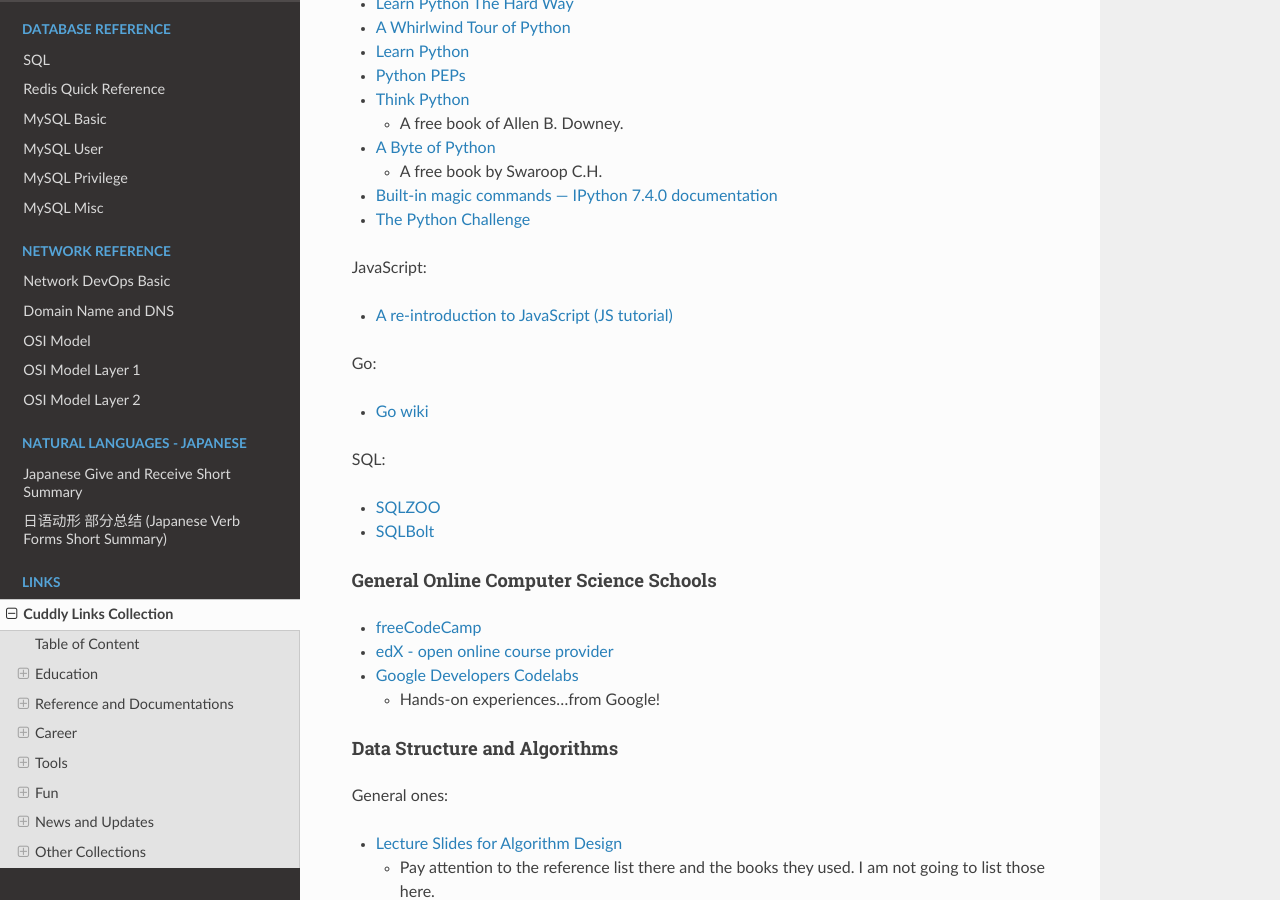
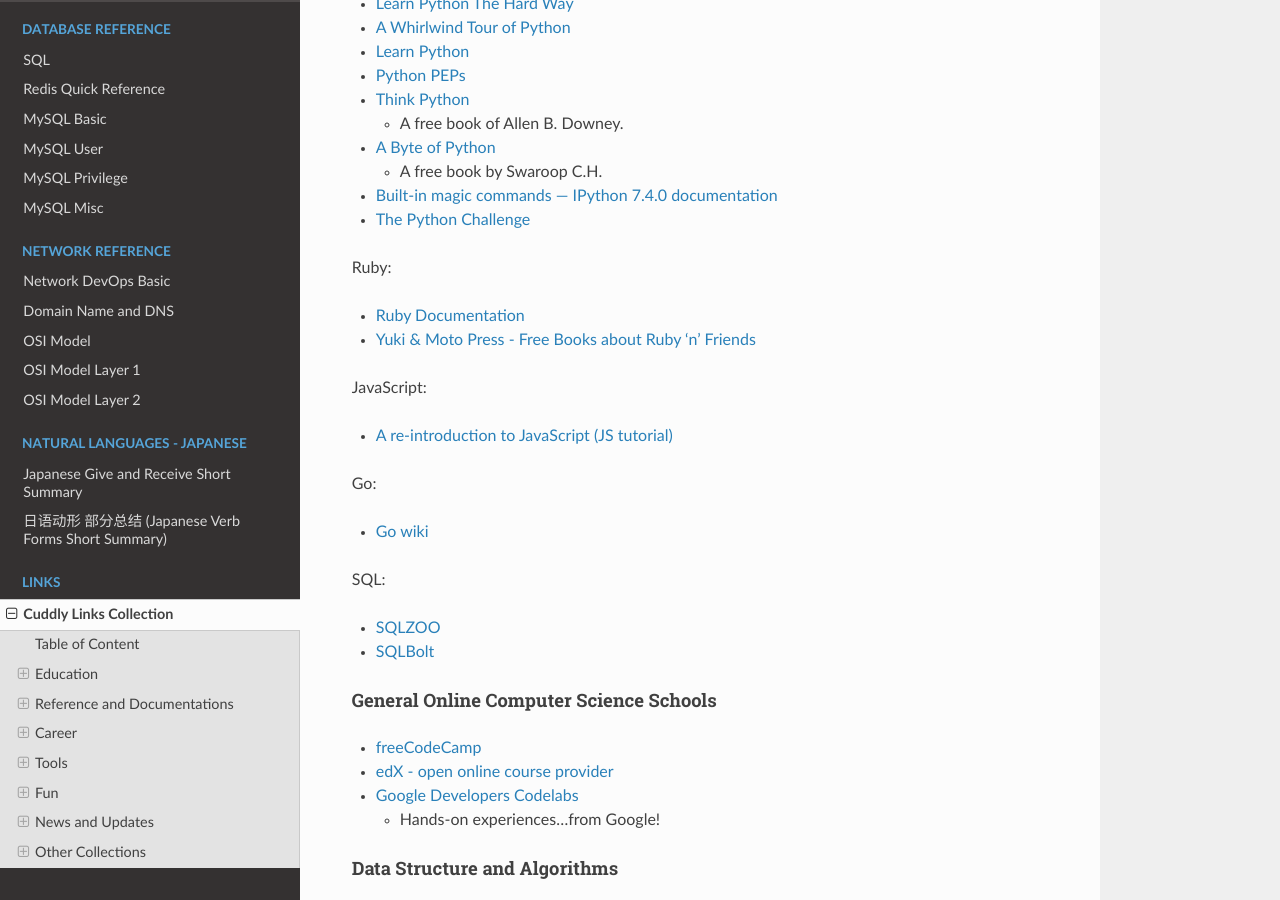
Before and after one commit to snowme34/snowme34.com, a Sphinx documentation site: the page built from docs/source/links/cuddly_links_collection.md, in a window 1280 px wide and 900 px high, scrolled down 3668 px. Built offline with Sphinx 7.4.7 and the Read the Docs theme 2.0.0, drawn with Linux system fonts in a browser that asks for light colours.

Commit message:
docs: links: add ruby links

```diff
--- a/cspell_dict_bash.txt
+++ b/cspell_dict_bash.txt
@@ -584,3 +584,6 @@
 DUMPFILE
 
 vmstat
+
+yuki
+moto
--- a/docs/source/links/cuddly_links_collection.md
+++ b/docs/source/links/cuddly_links_collection.md
@@ -30,81 +30,81 @@
 
 ## Table of Content
 
-- [Cuddly Links Collection](#cuddly-links-collection)
-  - [Table of Content](#table-of-content)
-  - [Education](#education)
-    - [Math](#math)
-      - [Calculus](#calculus)
-    - [Computer Science](#computer-science)
-      - [Intro to CS](#intro-to-cs)
-      - [Programming Languages](#programming-languages)
-      - [General Online Computer Science Schools](#general-online-computer-science-schools)
-      - [Data Structure and Algorithms](#data-structure-and-algorithms)
-      - [Competitive Programming](#competitive-programming)
-      - [Just Want to Practice Programming](#just-want-to-practice-programming)
-      - [Computer Science Miscellaneous](#computer-science-miscellaneous)
-    - [Data Science](#data-science)
-      - [Online Data Science Courses](#online-data-science-courses)
-      - [Machine Learning](#machine-learning)
-    - [Human Languages](#human-languages)
-      - [Japanese Language](#japanese-language)
-    - [Literature](#literature)
-    - [Miscellaneous Informative Resources](#miscellaneous-informative-resources)
-  - [Reference and Documentations](#reference-and-documentations)
-    - [Documentations for Computer Science](#documentations-for-computer-science)
-      - [Unix Documentation](#unix-documentation)
-      - [Collections of CS Documentations](#collections-of-cs-documentations)
-      - [Web Documentations](#web-documentations)
-    - [Reference for Biology](#reference-for-biology)
-    - [Reference for Computer Science and Information Technology](#reference-for-computer-science-and-information-technology)
-      - [CS Reference Algorithms and Data Structures](#cs-reference-algorithms-and-data-structures)
-      - [CS Reference Style](#cs-reference-style)
-      - [CS Reference Developing Tools](#cs-reference-developing-tools)
-      - [CS Reference Misc](#cs-reference-misc)
-    - [Reference for Graphic Design](#reference-for-graphic-design)
-    - [Reference for Mathematics](#reference-for-mathematics)
-    - [Reference for Philosophy](#reference-for-philosophy)
-    - [Reference for Privacy](#reference-for-privacy)
-    - [Reference for ACGN](#reference-for-acgn)
-    - [Reference for Data Science](#reference-for-data-science)
-    - [Other References](#other-references)
-  - [Career](#career)
-    - [Resume](#resume)
-    - [Preparation](#preparation)
-  - [Tools](#tools)
-    - [Tools for Calculating](#tools-for-calculating)
-    - [Tools for Draw and Design](#tools-for-draw-and-design)
-    - [Tools for Human Language Study](#tools-for-human-language-study)
-    - [Tools for Programming](#tools-for-programming)
-      - [CS Visualizers](#cs-visualizers)
-      - [CS Online Shells](#cs-online-shells)
-    - [Tools for Research](#tools-for-research)
-    - [Tools for RSS](#tools-for-rss)
-    - [Tools for Searching](#tools-for-searching)
-    - [Tools for Security](#tools-for-security)
-    - [Tools for Travelling](#tools-for-travelling)
-    - [Tools for Time](#tools-for-time)
-    - [Tools for Web-hosting and so on](#tools-for-web-hosting-and-so-on)
-    - [Miscellaneous Tools](#miscellaneous-tools)
-  - [Fun](#fun)
-    - [Fun Stuff for Developers](#fun-stuff-for-developers)
-    - [Gaming](#gaming)
-    - [Some Arts](#some-arts)
-    - [Smart Stuff](#smart-stuff)
-    - [For Fun](#for-fun)
-    - [Miscellaneous](#miscellaneous)
-  - [News and Updates](#news-and-updates)
-    - [News from Institutions](#news-from-institutions)
-    - [News from Companies and Organizations](#news-from-companies-and-organizations)
-    - [News for Developers](#news-for-developers)
-    - [News for Japanese Learning](#news-for-japanese-learning)
-    - [Updates from Forums](#updates-from-forums)
-  - [Other Collections](#other-collections)
-    - [Collections involving Programming](#collections-involving-programming)
-      - [Developer Resources](#developer-resources)
-      - [General Programming Collection](#general-programming-collection)
-      - [CS Course Collection](#cs-course-collection)
-      - [Fun Collection](#fun-collection)
+- [Cuddly Links Collection](#Cuddly-Links-Collection)
+  - [Table of Content](#Table-of-Content)
+  - [Education](#Education)
+    - [Math](#Math)
+      - [Calculus](#Calculus)
+    - [Computer Science](#Computer-Science)
+      - [Intro to CS](#Intro-to-CS)
+      - [Programming Languages](#Programming-Languages)
+      - [General Online Computer Science Schools](#General-Online-Computer-Science-Schools)
+      - [Data Structure and Algorithms](#Data-Structure-and-Algorithms)
+      - [Competitive Programming](#Competitive-Programming)
+      - [Just Want to Practice Programming](#Just-Want-to-Practice-Programming)
+      - [Computer Science Miscellaneous](#Computer-Science-Miscellaneous)
+    - [Data Science](#Data-Science)
+      - [Online Data Science Courses](#Online-Data-Science-Courses)
+      - [Machine Learning](#Machine-Learning)
+    - [Human Languages](#Human-Languages)
+      - [Japanese Language](#Japanese-Language)
+    - [Literature](#Literature)
+    - [Miscellaneous Informative Resources](#Miscellaneous-Informative-Resources)
+  - [Reference and Documentations](#Reference-and-Documentations)
+    - [Documentations for Computer Science](#Documentations-for-Computer-Science)
+      - [Unix Documentation](#Unix-Documentation)
+      - [Collections of CS Documentations](#Collections-of-CS-Documentations)
+      - [Web Documentations](#Web-Documentations)
+    - [Reference for Biology](#Reference-for-Biology)
+    - [Reference for Computer Science and Information Technology](#Reference-for-Computer-Science-and-Information-Technology)
+      - [CS Reference Algorithms and Data Structures](#CS-Reference-Algorithms-and-Data-Structures)
+      - [CS Reference Style](#CS-Reference-Style)
+      - [CS Reference Developing Tools](#CS-Reference-Developing-Tools)
+      - [CS Reference Misc](#CS-Reference-Misc)
+    - [Reference for Graphic Design](#Reference-for-Graphic-Design)
+    - [Reference for Mathematics](#Reference-for-Mathematics)
+    - [Reference for Philosophy](#Reference-for-Philosophy)
+    - [Reference for Privacy](#Reference-for-Privacy)
+    - [Reference for ACGN](#Reference-for-ACGN)
+    - [Reference for Data Science](#Reference-for-Data-Science)
+    - [Other References](#Other-References)
+  - [Career](#Career)
+    - [Resume](#Resume)
+    - [Preparation](#Preparation)
+  - [Tools](#Tools)
+    - [Tools for Calculating](#Tools-for-Calculating)
+    - [Tools for Draw and Design](#Tools-for-Draw-and-Design)
+    - [Tools for Human Language Study](#Tools-for-Human-Language-Study)
+    - [Tools for Programming](#Tools-for-Programming)
+      - [CS Visualizers](#CS-Visualizers)
+      - [CS Online Shells](#CS-Online-Shells)
+    - [Tools for Research](#Tools-for-Research)
+    - [Tools for RSS](#Tools-for-RSS)
+    - [Tools for Searching](#Tools-for-Searching)
+    - [Tools for Security](#Tools-for-Security)
+    - [Tools for Travelling](#Tools-for-Travelling)
+    - [Tools for Time](#Tools-for-Time)
+    - [Tools for Web-hosting and so on](#Tools-for-Web-hosting-and-so-on)
+    - [Miscellaneous Tools](#Miscellaneous-Tools)
+  - [Fun](#Fun)
+    - [Fun Stuff for Developers](#Fun-Stuff-for-Developers)
+    - [Gaming](#Gaming)
+    - [Some Arts](#Some-Arts)
+    - [Smart Stuff](#Smart-Stuff)
+    - [For Fun](#For-Fun)
+    - [Miscellaneous](#Miscellaneous)
+  - [News and Updates](#News-and-Updates)
+    - [News from Institutions](#News-from-Institutions)
+    - [News from Companies and Organizations](#News-from-Companies-and-Organizations)
+    - [News for Developers](#News-for-Developers)
+    - [News for Japanese Learning](#News-for-Japanese-Learning)
+    - [Updates from Forums](#Updates-from-Forums)
+  - [Other Collections](#Other-Collections)
+    - [Collections involving Programming](#Collections-involving-Programming)
+      - [Developer Resources](#Developer-Resources)
+      - [General Programming Collection](#General-Programming-Collection)
+      - [CS Course Collection](#CS-Course-Collection)
+      - [Fun Collection](#Fun-Collection)
 
 ## Education
 
@@ -175,6 +175,11 @@
 * [Built-in magic commands — IPython 7.4.0 documentation](https://ipython.readthedocs.io/en/stable/interactive/magics.html)
 
 * [The Python Challenge](http://www.pythonchallenge.com/)
+
+Ruby:
+
+* [Ruby Documentation](https://www.ruby-lang.org/en/documentation/)
+* [Yuki & Moto Press - Free Books about Ruby 'n' Friends](https://yukimotopress.github.io/)
 
 JavaScript:
 
```
Also changed, not shown: docs/source/reference/commands/unix-and-linux-commands.md (+6 -0 lines).
